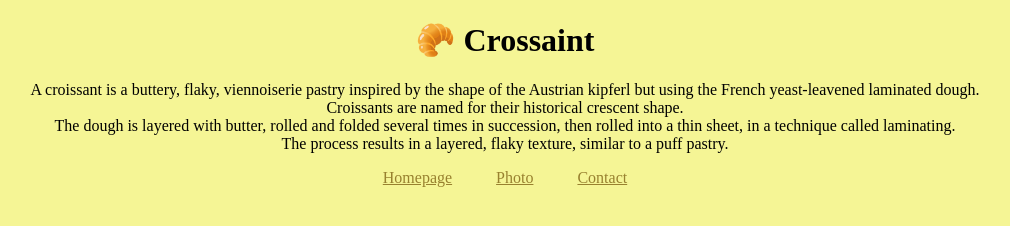
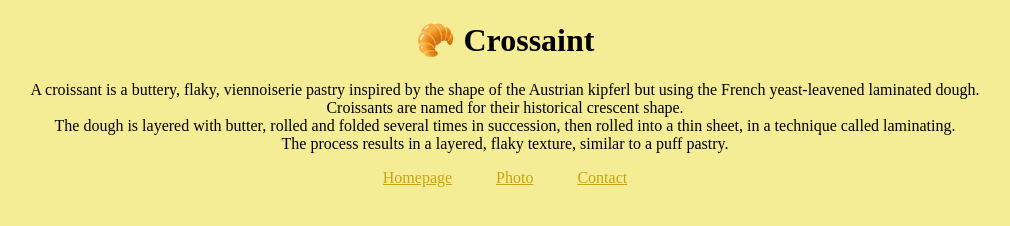
Before and after one commit to VictoriaBubbleGun/Crossiant, a plain HTML site: page index.html in a window 1280 px wide. Shown: the whole page, without its empty margins (135-1145 px from the left). Drawn offline with Linux system fonts and the light colour scheme.

Commit message:
Changed the Colors

```diff
--- a/css/styles.css
+++ b/css/styles.css
@@ -1,11 +1,11 @@
 body {
   text-align: center;
-  background-color: rgb(245, 245, 149);
+  background-color: rgb(245, 237, 149);
 }
 li {
   list-style-type: none;
 }
 a {
   padding: 20px;
-  color: rgb(152, 129, 47);
+  color: rgb(204, 163, 14);
 }
```
